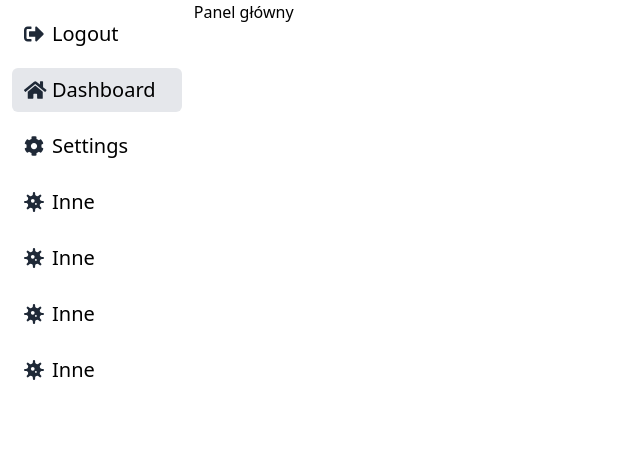
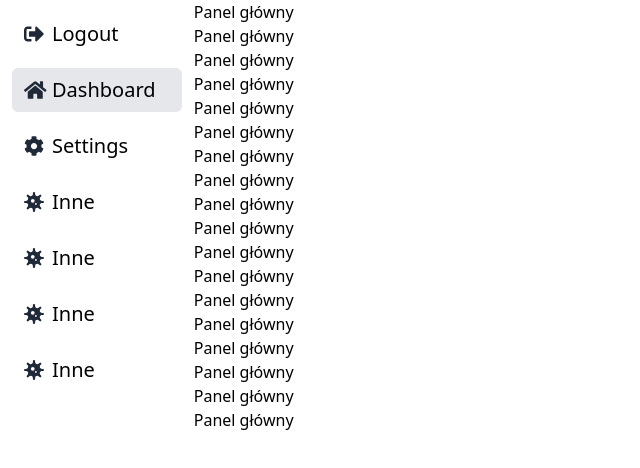
Before and after one commit to patrykgacek/sparly, a React (Create React App) app: page /dashboard in a window 1280 px wide. Shown: the top 468 px of the page, without its empty margins (0-640 px from the left). Built offline with nearby package versions, Linux system fonts and the light colour scheme.

Commit message:
dodanie engines (fix heroku)

```diff
--- a/package.json
+++ b/package.json
@@ -1,6 +1,10 @@
 {
   "name": "sparly",
   "version": "0.1.0",
+  "engines": {
+    "npm": "8.1.1",
+    "node": "16.13.0"
+  },
   "private": true,
   "dependencies": {
     "@craco/craco": "^6.4.0",
--- a/src/pages/Dashboard.js
+++ b/src/pages/Dashboard.js
@@ -3,7 +3,7 @@ import Layout from "../components/Layout";
 const Dashboard = () => {
     return (
         <Layout>
-            <div>Panel główny</div>
+            <div>Panel główny</div><div>Panel główny</div><div>Panel główny</div><div>Panel główny</div><div>Panel główny</div><div>Panel główny</div><div>Panel główny</div><div>Panel główny</div><div>Panel główny</div><div>Panel główny</div><div>Panel główny</div><div>Panel główny</div><div>Panel główny</div><div>Panel główny</div><div>Panel główny</div><div>Panel główny</div><div>Panel główny</div><div>Panel główny</div>
         </Layout>
     )
 }
```
